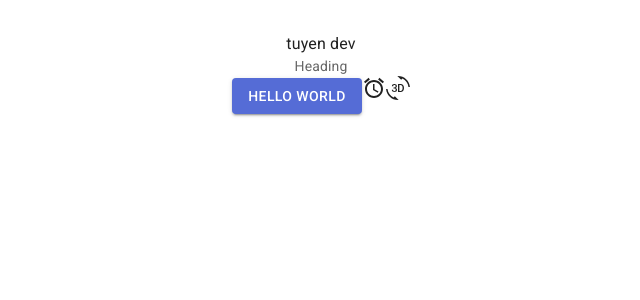
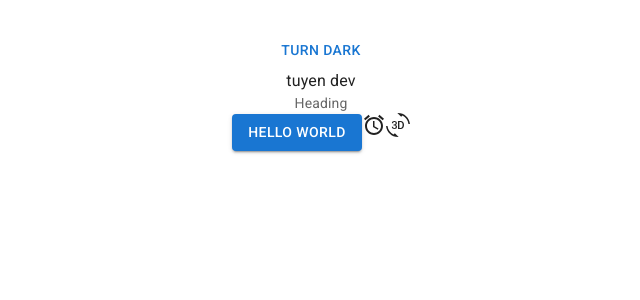
Before and after one commit to TuyenIT2002/trello-web, a React (Vite) app: page / in a window 1280 px wide. Shown: the top 300 px of the page, without its empty margins (319-959 px from the left). Built offline with nearby package versions, Linux system fonts and the light colour scheme.

Commit message:
dark light p1

```diff
--- a/src/App.jsx
+++ b/src/App.jsx
@@ -3,9 +3,26 @@
 import { AccessAlarm, ThreeDRotation } from '@mui/icons-material';
 import Typography from '@mui/material/Typography';
 
+import {useColorScheme} from '@mui/material/styles';
+
+function ModeToggle() {
+  const { mode, setMode } = useColorScheme();
+  return (
+    <Button
+      onClick={() => {
+        setMode(mode === 'light' ? 'dark' : 'light');
+      }}
+    >
+      {mode === 'light' ? 'Turn dark' : 'Turn light'}
+    </Button>
+  );
+}
+
+
 function App() {
   return (
     <>
+    <ModeToggle/>
     <div>tuyen dev</div>
     <Typography variant="body2" color="text.secondary">Heading</Typography>
      <Button variant="contained">Hello world</Button>
--- a/src/main.jsx
+++ b/src/main.jsx
@@ -3,15 +3,15 @@
 import App from './App.jsx'
 import './index.css'
 import CssBaseline from '@mui/material/CssBaseline';
-import { ThemeProvider } from '@mui/material/styles';
+import { Experimental_CssVarsProvider as CssVarsProvider } from '@mui/material/styles';
 import theme from './theme';
 
 
 createRoot(document.getElementById('root')).render(
   <StrictMode>
-    <ThemeProvider theme={theme}>
+    <CssVarsProvider theme={theme}>
     <CssBaseline />
      <App />
-    </ThemeProvider>
+    </CssVarsProvider>
   </StrictMode>,
 )
--- a/src/theme.js
+++ b/src/theme.js
@@ -1,19 +1,23 @@
-import { createTheme } from '@mui/material/styles';
-import { red } from '@mui/material/colors';
+import { experimental_extendTheme as extendTheme} from '@mui/material/styles';
 
 // Create a theme instance.
-const theme = createTheme({
-  palette: {
-    primary: {
-      main: '#556cd6',
+const theme = extendTheme({
+  colorSchemes: {
+    light: {
+      palette: {
+        // primary: {
+        //   main: '#ff5252',
+        // },
+      },
     },
-    secondary: {
-      main: '#19857b',
-    },
-    error: {
-      main: red.A400,
+    dark: {
+      palette: {
+        // primary: {
+        //   main: '#000',
+        // },
+      },
     },
   },
+  // ...other properties
 });
-
 export default theme;
```
